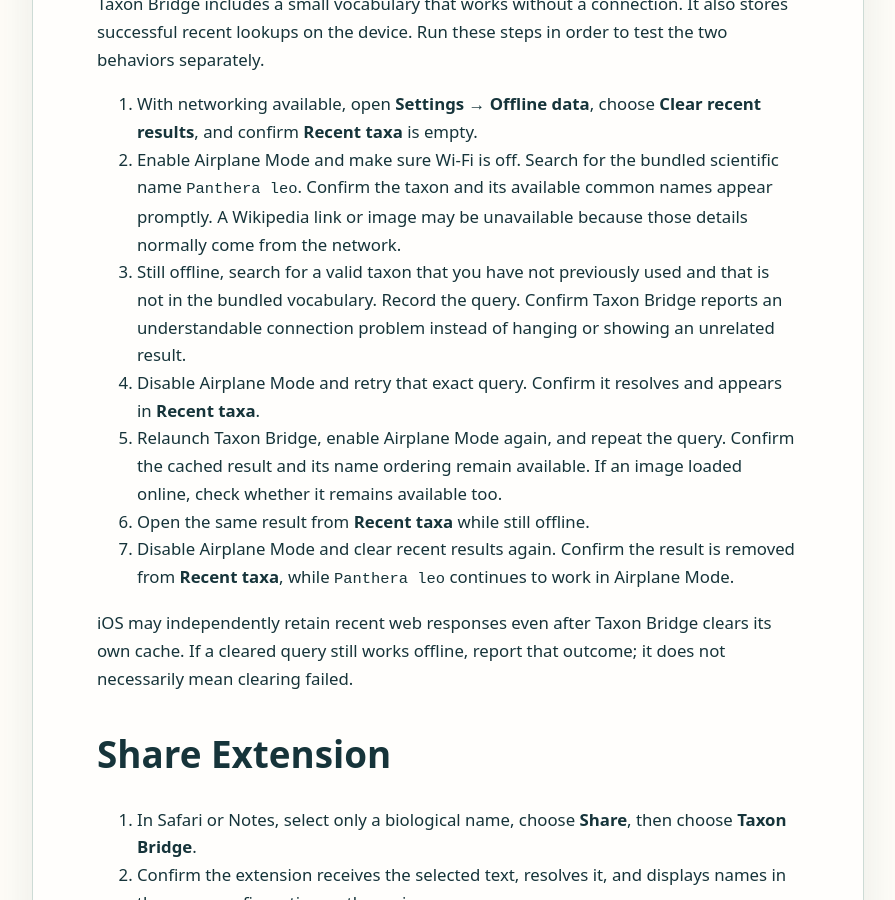
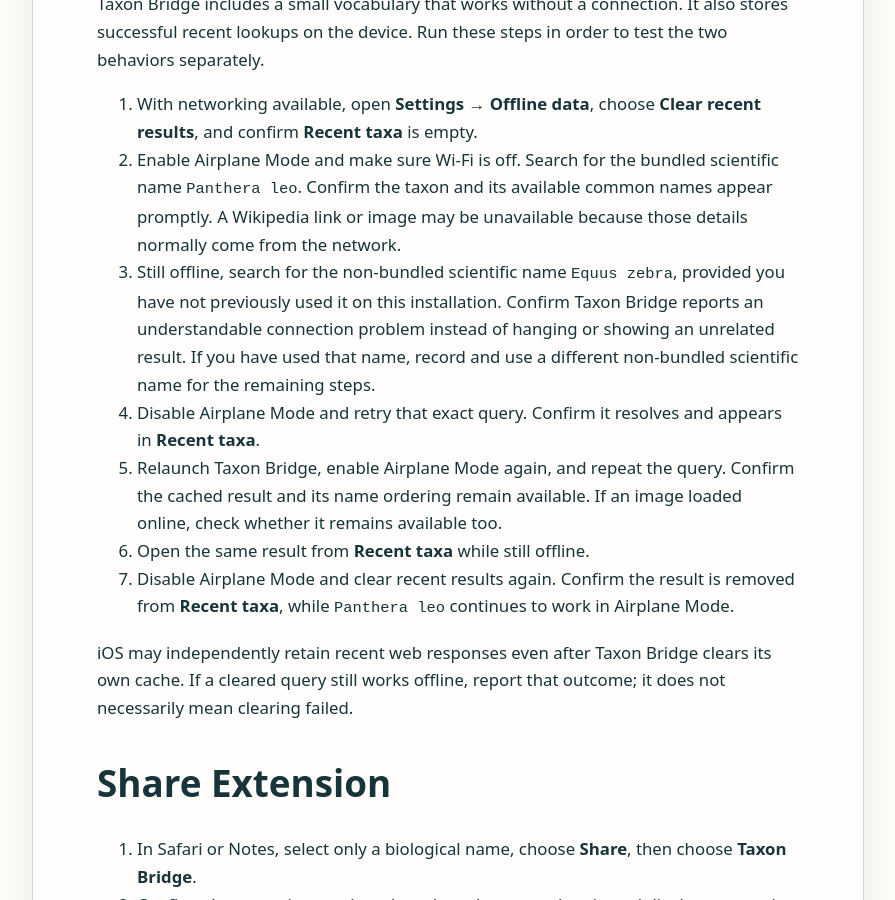
Before and after one commit to axel58170/taxon-site, a Jekyll site: the page built from website/beta-testing/index.md, in a window 1280 px wide and 900 px high, scrolled down 1043 px. Shown: the whole window, without its empty margins (192-1087 px from the left). Built offline with Jekyll 4.4.1, drawn with Linux system fonts in a browser that asks for light colours.

Commit message:
Address beta guide review

```diff
--- a/website/beta-testing/index.md
+++ b/website/beta-testing/index.md
@@ -45,10 +44,11 @@
    scientific name `Panthera leo`. Confirm the taxon and its available common
    names appear promptly. A Wikipedia link or image may be unavailable because
    those details normally come from the network.
-3. Still offline, search for a valid taxon that you have not previously used and
-   that is not in the bundled vocabulary. Record the query. Confirm Taxon Bridge
-   reports an understandable connection problem instead of hanging or showing
-   an unrelated result.
+3. Still offline, search for the non-bundled scientific name `Equus zebra`,
+   provided you have not previously used it on this installation. Confirm Taxon
+   Bridge reports an understandable connection problem instead of hanging or
+   showing an unrelated result. If you have used that name, record and use a
+   different non-bundled scientific name for the remaining steps.
 4. Disable Airplane Mode and retry that exact query. Confirm it resolves and
    appears in **Recent taxa**.
 5. Relaunch Taxon Bridge, enable Airplane Mode again, and repeat the query.
```
Also changed, not shown: other parts of website/beta-testing/index.md (+0 -1 lines), docs/WEBSITE.md (+4 -2 lines).
